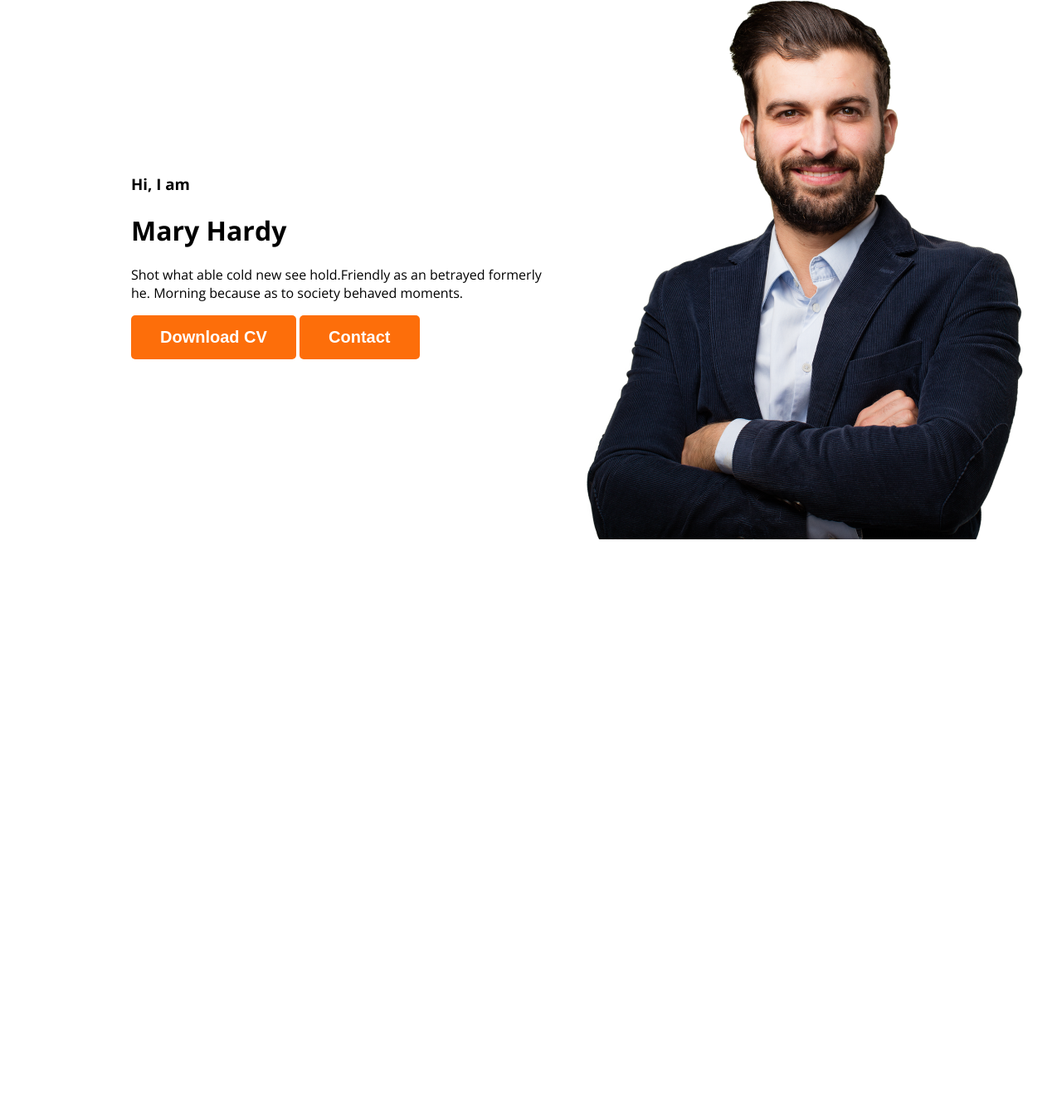
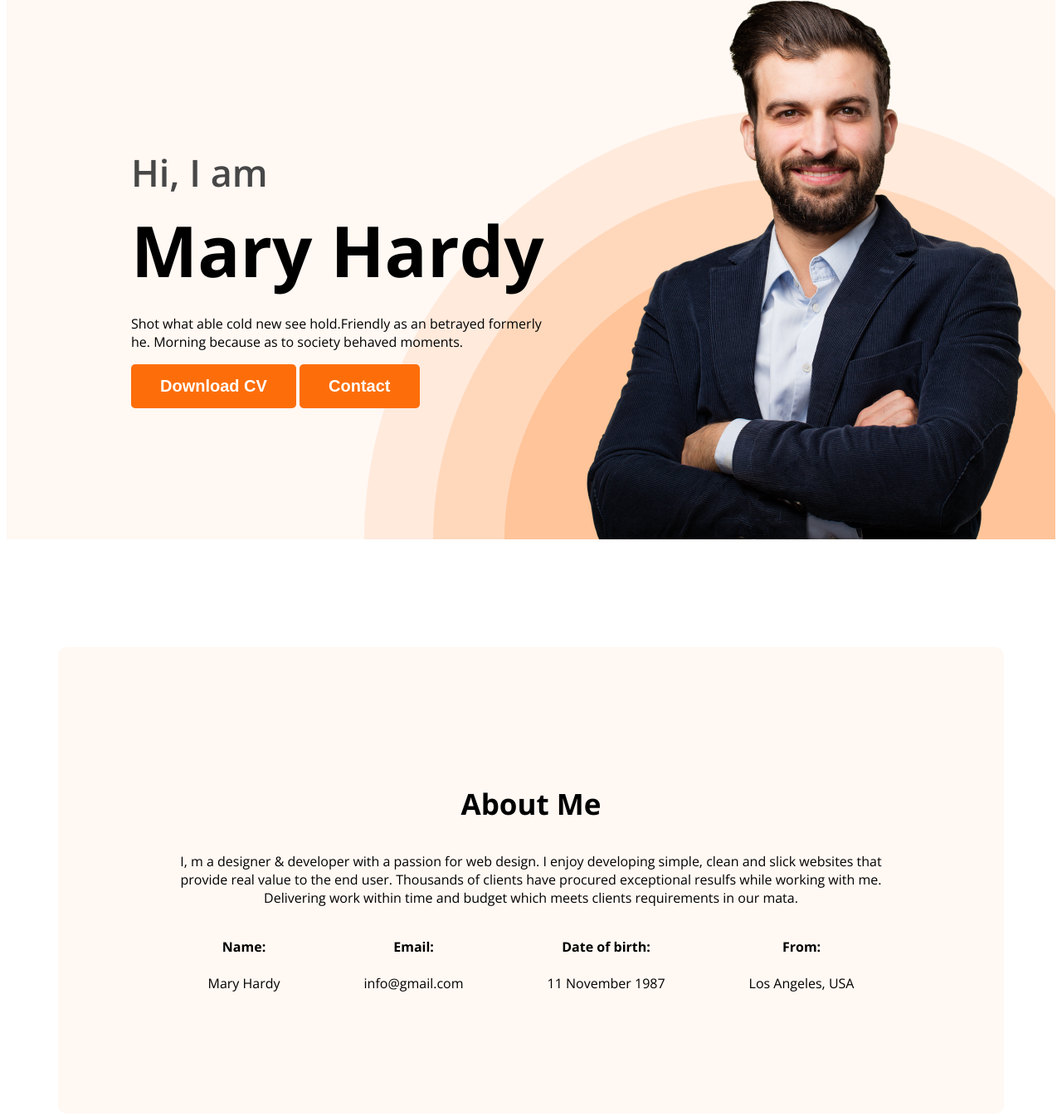
Before and after one commit to MamunKhan71/my-portfolio, a plain HTML site: page index.html in a window 1280 px wide. Shown: the part 215-1560 px from the top of the page at 83% size. Before the commit the page ends 903 px from the top, so only its background shows below. Drawn offline with nearby package versions, Linux system fonts and the light colour scheme.

Commit message:
Added About Me Section

```diff
--- a/index.html
+++ b/index.html
@@ -16,19 +16,41 @@
                 <li><a href="#"><button class="btn-primary">Hire Me</button></a></li>
             </ul>
         </nav>
-    </header>
         <div class="banner">
             <div class="banner-content">
                 <h3 class="banner-greetings">Hi, I  am</h3>
                 <h1 class="banner-title">Mary Hardy</h1>
-            <p>Shot what able cold new see hold.Friendly as an betrayed formerly he. Morning because as to society behaved moments.</p>
+                <p class="banner-description">Shot what able cold new see hold.Friendly as an betrayed formerly he. Morning because as to society behaved moments.</p>
                 <button class="btn-primary">Download CV</button>
                 <button class="btn-primary">Contact</button>
             </div>
             <img class="profile-pic" src="./images/hardy.png" alt="Mr. Hardy">
         </div>
+    </header>
+
     <main>
-
+        <section class="about">
+            <h3 class="section-title">About Me</h3>
+            <p class="section-description">I, m a designer & developer with a passion for web design. I enjoy developing simple, clean and slick websites that provide real value to the end user. Thousands of clients have procured exceptional resulfs while working with me. Delivering work within time and budget which meets clients requirements in our mata.</p>
+            <div class="about-info-container">
+                <div class="about-info">
+                    <h4 class="info-title">Name:</h4>
+                    <p class="info-description">Mary Hardy</p>
+                </div>
+                <div class="about-info">
+                    <h4 class="info-title">Email:</h4>
+                    <p class="info-description">info@gmail.com</p>
+                </div>
+                <div class="about-info">
+                    <h4 class="info-title">Date of birth:</h4>
+                    <p class="info-description">11 November 1987</p>
+                </div>
+                <div class="about-info">
+                    <h4 class="info-title">From:</h4>
+                    <p class="info-description">Los Angeles, USA</p>
+                </div>
+            </div>
+        </section>
     </main>
     <footer>
 
--- a/styles/portfolio.css
+++ b/styles/portfolio.css
@@ -14,7 +14,15 @@
 .text-primary {
     color: #FD6E0A;
 }
-
+.section-title{
+    font-size: 35px;
+    font-weight: 700;
+    text-align: center;
+}
+.section-description{
+    font-weight: 400;
+    text-align: center;
+}
 .btn-primary {
     background-color: #FD6E0A;
     border: 0;
@@ -51,15 +59,58 @@
 
 .header {
     background-color: #FFF8F3;
+    background-image: url(../images/header_bg.png);
+    background-repeat: no-repeat;
+    background-position: bottom right;
 }
 
 .banner {
-    padding: 30px 30px 30px 150px;
+    padding: 30px 30px 0px 150px;
     display: flex;
     align-items: center;
+    justify-content: space-between;
 }
-
-.profile-pic{
+.banner-content{
+    max-width: 500px;
+}
+.banner .profile-pic {
     width: 584px;
     height: 676px;
 }
+
+.banner-greetings {
+    margin-bottom: 0;
+    font-size: 45px;
+    font-weight: 600;
+    color: #474747;
+}
+
+.banner-title {
+    font-size: 85px;
+    font-weight: 700;
+    margin-top: 5px;
+    margin-bottom: 20px;
+}
+
+.banner-subtitle {
+    color: #757575;
+    font-size: 18px;
+    font-weight: 400;
+}
+/* About me section */
+.about{
+    padding: 130px;
+    background-color: #FFF8F3;
+    border-radius: 10px;
+    margin-top: 130px;
+}
+.about-info-container{
+    display: flex;
+    justify-content: space-around;
+    text-align: center;
+}
+/* main section */
+main{
+    max-width: 1140px;
+    margin: 0 auto;
+}
```
Lines whose indentation alone changed are shown as unchanged.
